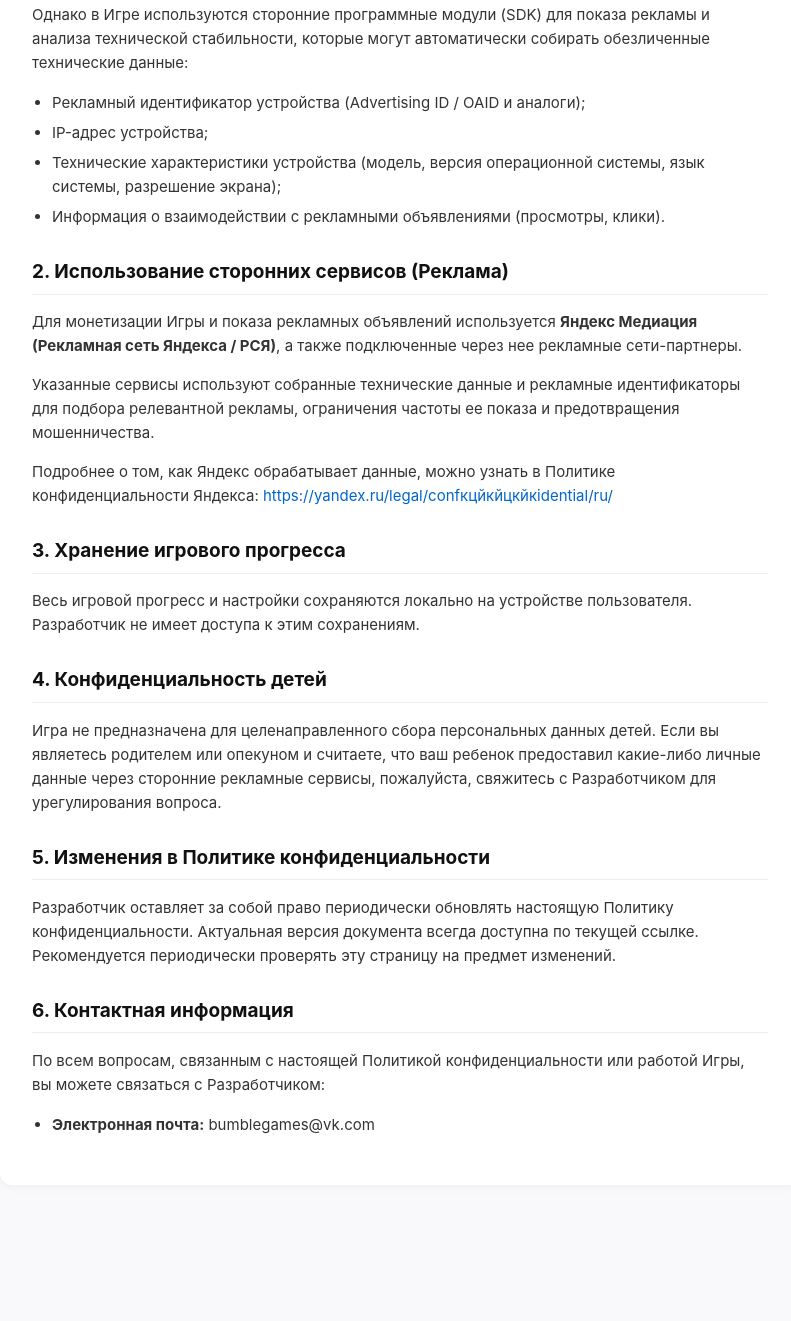
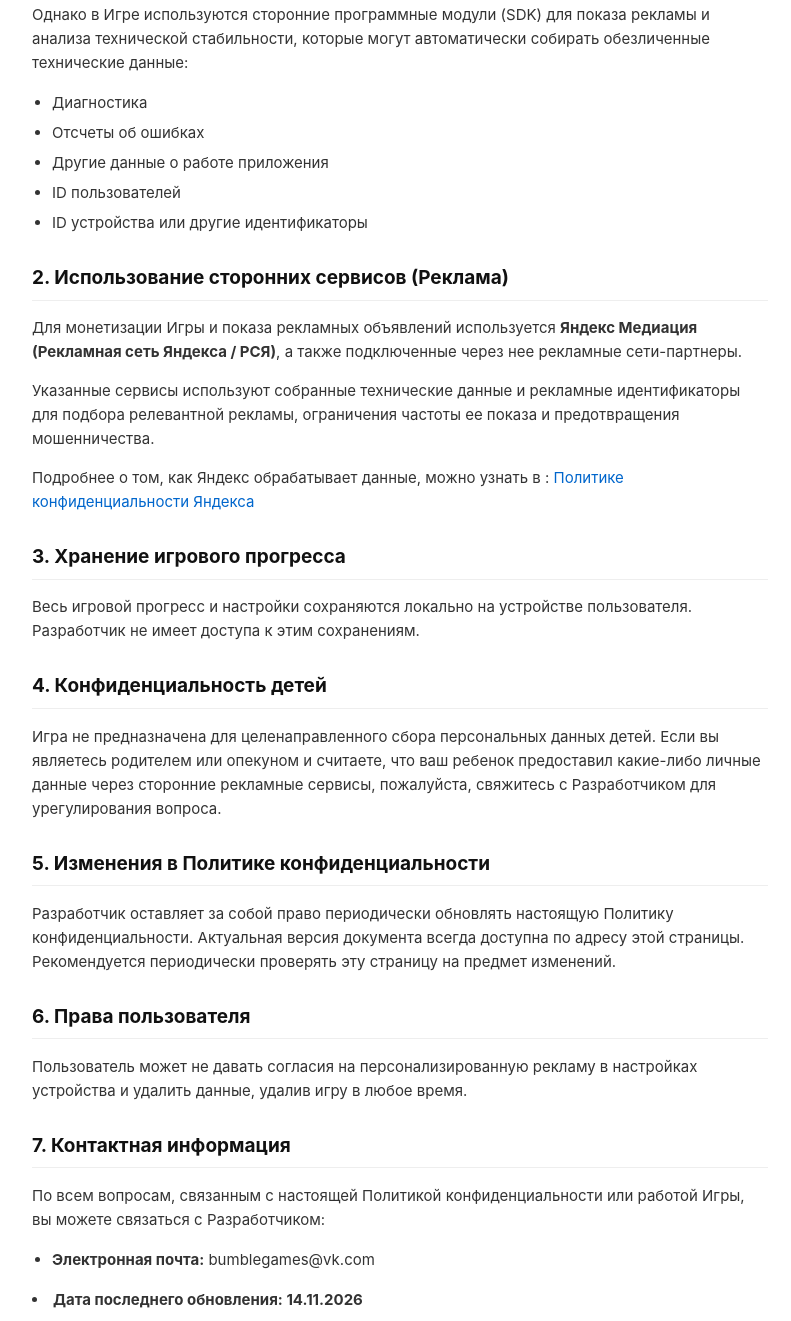
Before and after one commit to bumblegames1/privacy-policy, a plain HTML site: page index.html in a window 1280 px wide. Shown: the part 439-1760 px from the top of the page, without its empty margins (240-1031 px from the left). Before the commit the page ends 1648 px from the top, so only its background shows below. Drawn offline with Linux system fonts and the light colour scheme.

Commit message:
Update index.html

```diff
--- a/index.html
+++ b/index.html
@@ -67,16 +67,17 @@
         <p>Разработчик не осуществляет прямой сбор, хранение или обработку персональных данных пользователей (таких как имя, адрес электронной почты, номер телефона или геолокация), так как в Игре отсутствуют регистрация и внутриигровые покупки.</p>
         <p>Однако в Игре используются сторонние программные модули (SDK) для показа рекламы и анализа технической стабильности, которые могут автоматически собирать обезличенные технические данные:</p>
         <ul>
-            <li>Рекламный идентификатор устройства (Advertising ID / OAID и аналоги);</li>
-            <li>IP-адрес устройства;</li>
-            <li>Технические характеристики устройства (модель, версия операционной системы, язык системы, разрешение экрана);</li>
-            <li>Информация о взаимодействии с рекламными объявлениями (просмотры, клики).</li>
+            <li>Диагностика</li>
+            <li>Отсчеты об ошибках</li>
+            <li>Другие данные о работе приложения</li>
+            <li>ID пользователей</li>
+            <li>ID устройства или другие идентификаторы</li>
         </ul>
 
         <h2>2. Использование сторонних сервисов (Реклама)</h2>
         <p>Для монетизации Игры и показа рекламных объявлений используется <strong>Яндекс Медиация (Рекламная сеть Яндекса / РСЯ)</strong>, а также подключенные через нее рекламные сети-партнеры.</p>
         <p>Указанные сервисы используют собранные технические данные и рекламные идентификаторы для подбора релевантной рекламы, ограничения частоты ее показа и предотвращения мошенничества.</p>
-        <p>Подробнее о том, как Яндекс обрабатывает данные, можно узнать в Политике конфиденциальности Яндекса: <a href="https://yandex.ru/legal/confidential/ru/" target="_blank" rel="noopener noreferrer">https://yandex.ru/legal/confкцйкйцкйкidential/ru/</a></p>
+        <p>Подробнее о том, как Яндекс обрабатывает данные, можно узнать в : <a href="https://yandex.ru/legal/confidential/ru/" target="_blank" rel="noopener noreferrer">Политике конфиденциальности Яндекса</a></p>
 
         <h2>3. Хранение игрового прогресса</h2>
         <p>Весь игровой прогресс и настройки сохраняются локально на устройстве пользователя. Разработчик не имеет доступа к этим сохранениям.</p>
@@ -85,13 +86,17 @@
         <p>Игра не предназначена для целенаправленного сбора персональных данных детей. Если вы являетесь родителем или опекуном и считаете, что ваш ребенок предоставил какие-либо личные данные через сторонние рекламные сервисы, пожалуйста, свяжитесь с Разработчиком для урегулирования вопроса.</p>
 
         <h2>5. Изменения в Политике конфиденциальности</h2>
-        <p>Разработчик оставляет за собой право периодически обновлять настоящую Политику конфиденциальности. Актуальная версия документа всегда доступна по текущей ссылке. Рекомендуется периодически проверять эту страницу на предмет изменений.</p>
+        <p>Разработчик оставляет за собой право периодически обновлять настоящую Политику конфиденциальности. Актуальная версия документа всегда доступна по адресу этой страницы. Рекомендуется периодически проверять эту страницу на предмет изменений.</p>
 
-        <h2>6. Контактная информация</h2>
+        <h2>6. Права пользователя</h2>
+        <p>Пользователь может не давать согласия на персонализированную рекламу в настройках устройства и удалить данные, удалив игру в любое время.</p>
+
+        <h2>7. Контактная информация</h2>
         <p>По всем вопросам, связанным с настоящей Политикой конфиденциальности или работой Игры, вы можете связаться с Разработчиком:</p>
         <ul>
             <li><strong>Электронная почта:</strong> bumblegames@vk.com</li>
         </ul>
+        <li><strong>Дата последнего обновления: 14.11.2026</strong></li>
     </div>
 </body>
 </html>
```
